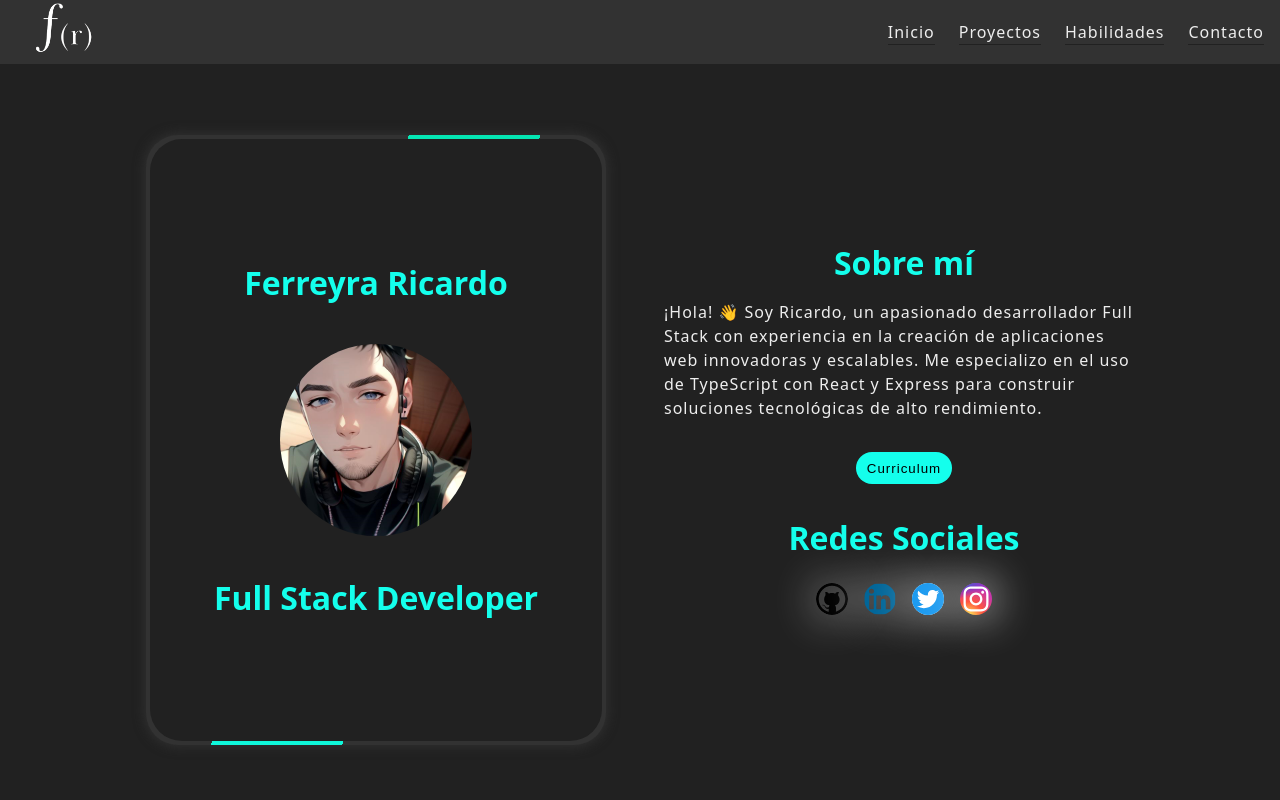
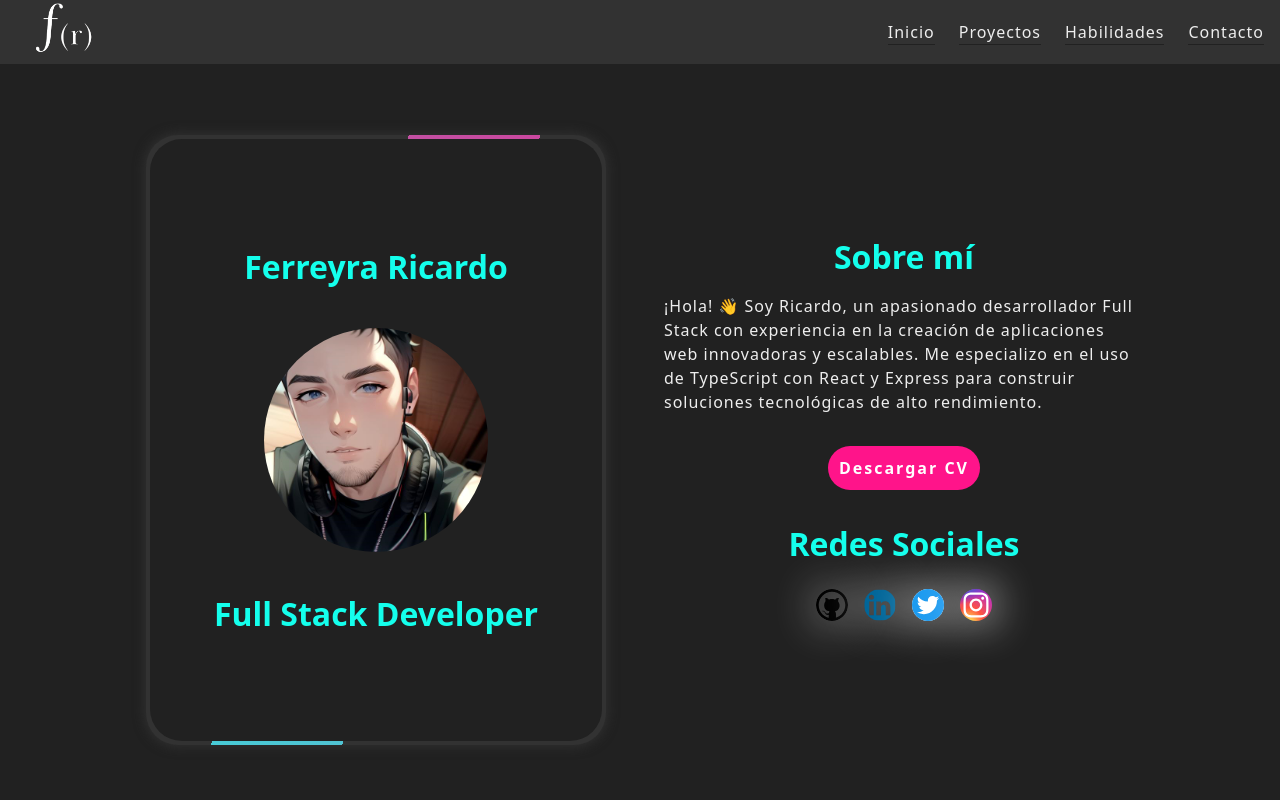
Before and after one commit to Glutix/old-portfolio, a React (Vite) app: page / in a window 1280 px wide. Shown: the top 800 px of the page. Built offline with nearby package versions, Linux system fonts and the light colour scheme.

Commit message:
fix/styles

```diff
--- a/src/components/About.tsx
+++ b/src/components/About.tsx
@@ -38,7 +38,7 @@ const About = () => {
           rel="noopener noreferrer"
           download
         >
-          <button>Curriculum</button>
+          <button>Descargar CV</button>
         </a>
 
         <section className="info-redes">
--- a/src/styles/base/_variables.scss
+++ b/src/styles/base/_variables.scss
@@ -9,4 +9,4 @@ $color-text: #eeeeee;
 $color-primary: #212121;
 $color-secundary: #323232;
 $color-text-important: #14ffec;
-$color-card-one: #00dfa2;
+$color-card-one: #ff148a;
--- a/src/styles/components/_about.scss
+++ b/src/styles/components/_about.scss
@@ -60,8 +60,8 @@
       }
 
       &-image-profile {
-				width: 12rem;
-				height: 12rem;
+        width: 14rem;
+        height: 14rem;
         border-radius: 50%;
         z-index: 999;
       }
@@ -84,6 +84,7 @@
       align-items: center;
       width: 100%;
       max-height: 60%;
+
       p {
         overflow-y: auto;
         padding: 1rem;
@@ -91,28 +92,26 @@
     }
 
     button {
-			width: fit-content;
-			height: fit-content;
-			padding: 1rem;
-			border-radius: 1rem;
-			background-color: $color-text-important;
-			color: black;
+      border-radius: 2rem;
+      background-color: $color-card-one;
+      color: #fff;
       transition: 1s ease;
       border: 1px solid transparent;
       box-shadow: 0px 0px 8px 1px transparent;
-			font-weight: 500;
-			letter-spacing: 1px;
+      letter-spacing: 2px;
       cursor: pointer;
-			padding: 0.5rem;
-			width: 6rem;
-			height: 2rem;
+      width: fit-content;
+      height: fit-content;
+      padding: 10px;
+      font-family: $font-primary;
+      font-size: medium;
+      font-weight: bold;
     }
 
     button:hover {
-			background-color: $color-text-important;
+      background-color: $color-card-one;
       border: 1px solid white;
       box-shadow: 0px 0px 8px 1px white;
-			color: black;
     }
 
     .info-redes {
@@ -184,12 +183,6 @@
     width: 90%;
     height: fit-content;
     gap: 2rem;
-		button {
-			padding: 1rem;
-			width: 7rem;
-			height: 3rem;
-			margin-bottom: 1rem;
-		}
 
     .info-about {
       max-height: fit-content;
@@ -198,7 +191,6 @@
         overflow-y: auto;
       }
     }
-
 
     .info-redes {
       height: 10rem;
--- a/src/styles/components/_card.scss
+++ b/src/styles/components/_card.scss
@@ -50,7 +50,7 @@
 		gap: 2rem;
 		width: 100%;
 		min-height: 2.5rem;
-		background-color: $color-card-one;
+		background-color: $color-text-important;
 		border-radius: 2rem;
 	}
 	a {
--- a/src/styles/components/_scrollToTop.scss
+++ b/src/styles/components/_scrollToTop.scss
@@ -2,7 +2,7 @@
   width: 3rem;
   height: 3rem;
   border-radius: 50%;
-	background-color: $color-card-one;
+  background-color: $color-text-important;
   position: fixed;
   top: auto;
   left: auto;
```
Lines whose indentation alone changed are shown as unchanged.
